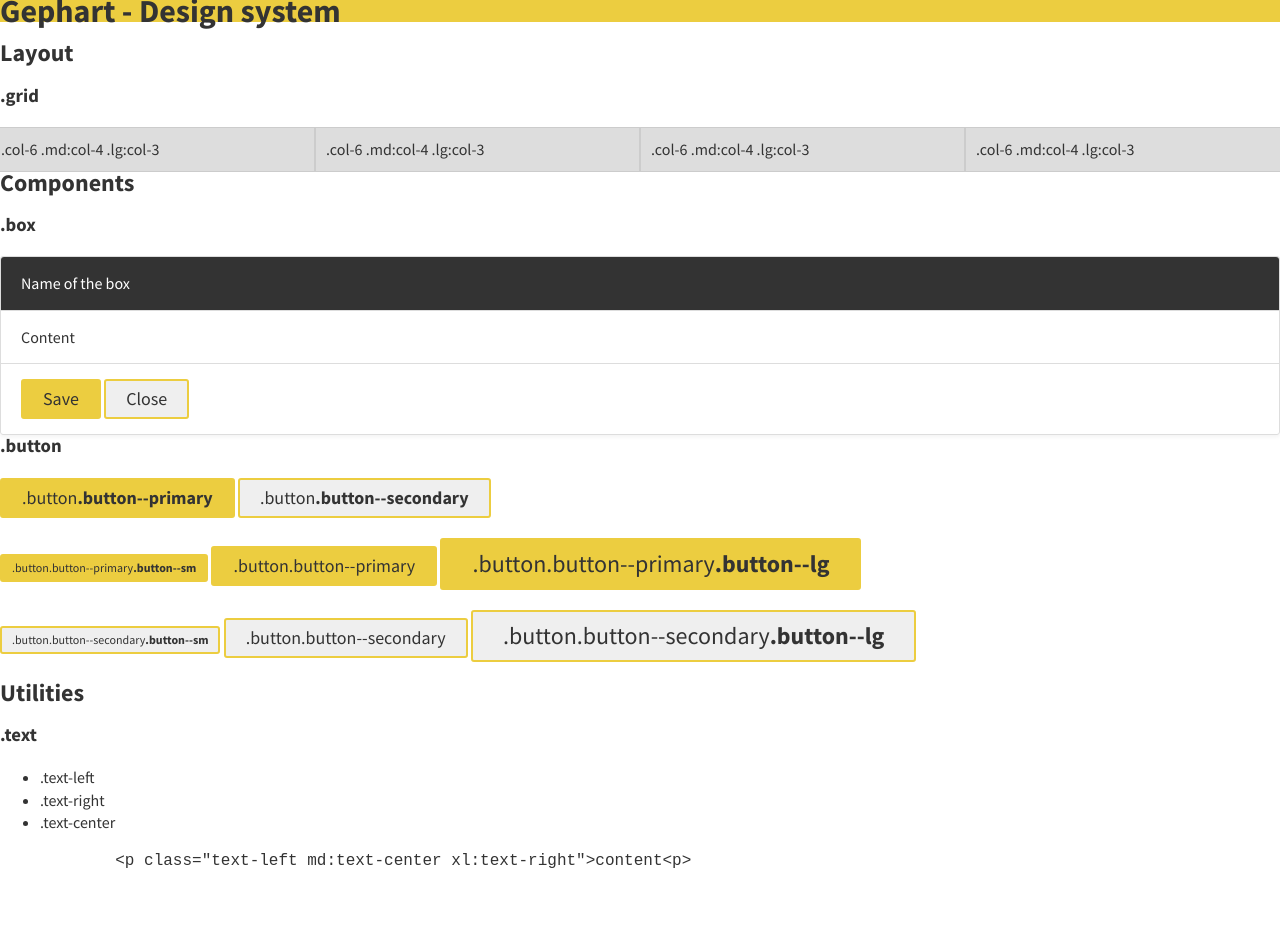
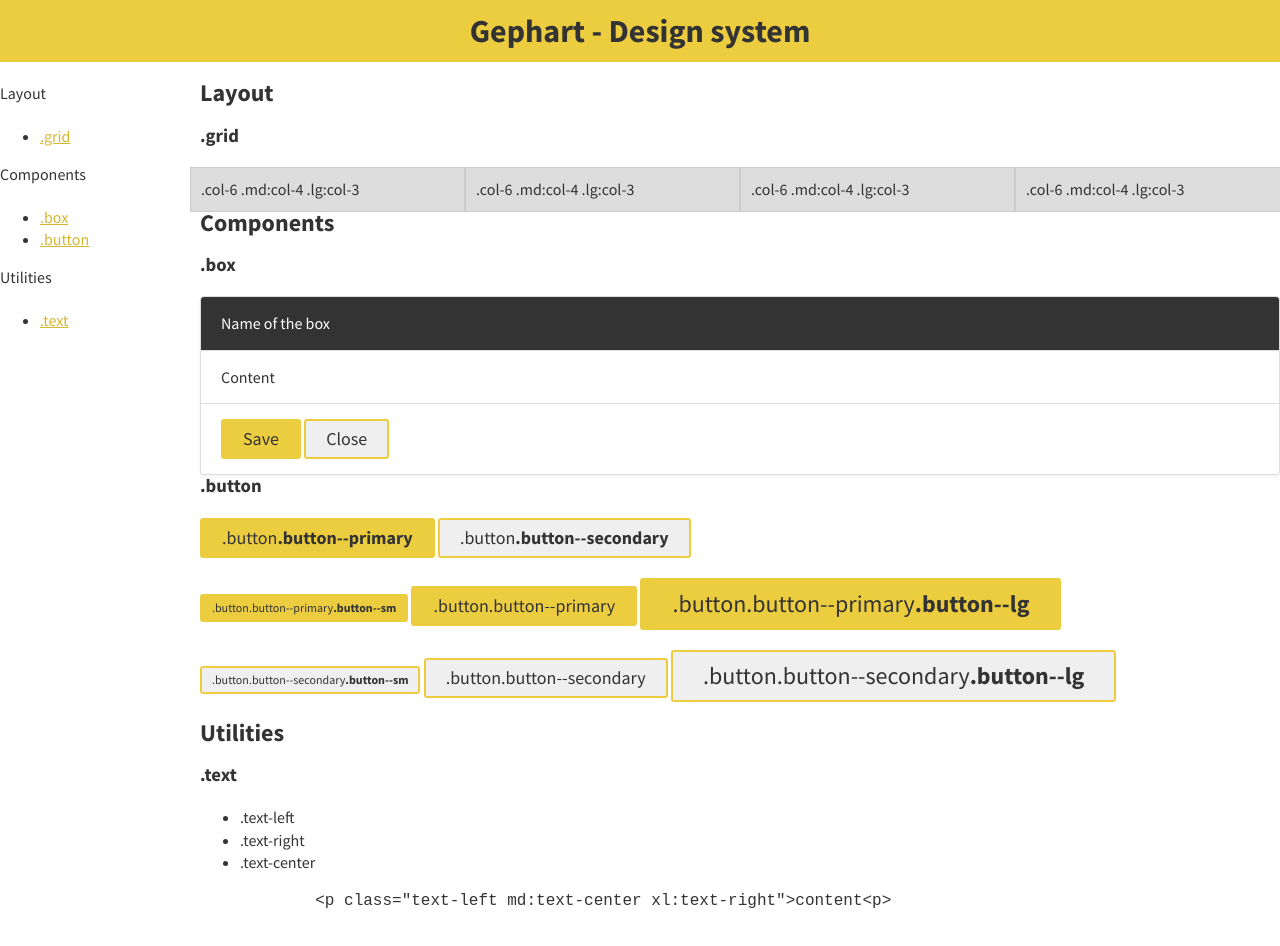
Before and after one commit to gephart/design-system, a website built with webpack: page example.html in a window 1280 px wide. Before the commit the page ends 911 px from the top, so only its background shows below. Built offline with nearby package versions, Linux system fonts and the light colour scheme.

Commit message:
Example layout

```diff
--- a/css/theme.css
+++ b/css/theme.css
@@ -10,8 +10,31 @@
 
 #header {
     background: #eccd40;
+    padding-top: 20px;
+    padding-bottom: 20px
+}
+
+#header h1 {
+    margin-bottom: 0
 }
 
 body {
     color: #333;
 }
+
+#left {
+    float: left;
+    position: sticky;
+    top: 0;
+    left: 0;
+    width: 200px;
+}
+
+#right {
+    margin-left: 200px;
+}
+
+#left, #right {
+    padding-top: 20px;
+    padding-bottom: 20px;
+}
--- a/example.html
+++ b/example.html
@@ -13,20 +13,41 @@
     <title>Gephart - Design system</title>
 </head>
 <body>
+
+<header id="header" class="text-center">
+    <h1>Gephart - Design system</h1>
+</header>
+
 <div id="left">
+    <div class="container">
+        <p>Layout</p>
 
+        <ul>
+            <li><a href="#grid">.grid</a></li>
+        </ul>
+
+        <p>Components</p>
+
+        <ul>
+            <li><a href="#box">.box</a></li>
+            <li><a href="#button">.button</a></li>
+        </ul>
+
+        <p>Utilities</p>
+
+        <ul>
+            <li><a href="#text">.text</a></li>
+        </ul>
+    </div>
 </div>
 
 <div id="right">
     <div class="container">
-        <header id="header">
-            <h1>Gephart - Design system</h1>
-        </header>
 
 
-        <h2>Layout</h2>
+        <h2><a name="layout"></a>Layout</h2>
 
-        <h3>.grid</h3>
+        <h3><a name="grid"></a>.grid</h3>
 
         <div class="row row--example">
             <div class="col col-6 md:col-4 lg:col-3">.col-6 .md:col-4 .lg:col-3</div>
@@ -35,9 +56,9 @@
             <div class="col col-6 md:col-4 lg:col-3">.col-6 .md:col-4 .lg:col-3</div>
         </div>
 
-        <h2>Components</h2>
+        <h2><a name="components"></a>Components</h2>
 
-        <h3>.box</h3>
+        <h3><a name="box"></a>.box</h3>
 
         <div class="box">
             <div class="box__header">Name of the box</div>
@@ -48,7 +69,7 @@
             </div>
         </div>
 
-        <h3>.button</h3>
+        <h3><a name="button"></a>.button</h3>
 
         <p>
             <button class="button button--primary">.button<strong>.button--primary</strong></button>
@@ -71,9 +92,9 @@
             </button>
         </p>
 
-        <h2>Utilities</h2>
+        <h2><a name="utilities"></a>Utilities</h2>
 
-        <h3>.text</h3>
+        <h3><a name="text"></a>.text</h3>
 
         <ul>
             <li>.text-left</li>
--- a/sass/_variables.sass
+++ b/sass/_variables.sass
@@ -28,8 +28,8 @@ $body-bg: $color-light
 $headings-margin-bottom: $margin-bottom
 $paragraph-margin-bottom: $margin-bottom
 $dt-font-weight: $font-weight-base
-$link-color: $color-primary
-$link-hover-color: $color-primary-hover
+$link-color: $color-primary-hover
+$link-hover-color: $color-primary
 $link-decoration: underline
 $link-hover-decoration: underline
 $table-cell-padding: 0
```
Also changed, not shown: dist/gds.min.css, 1 other file.
